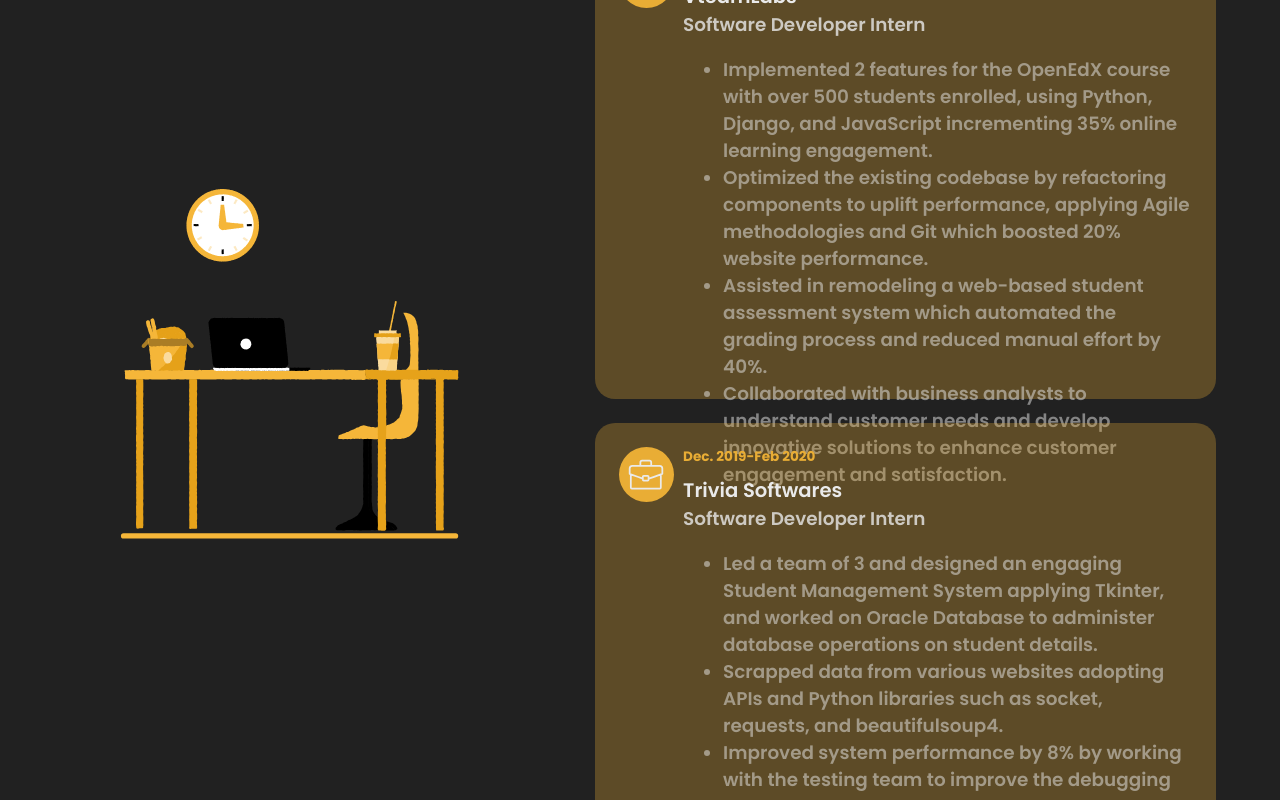
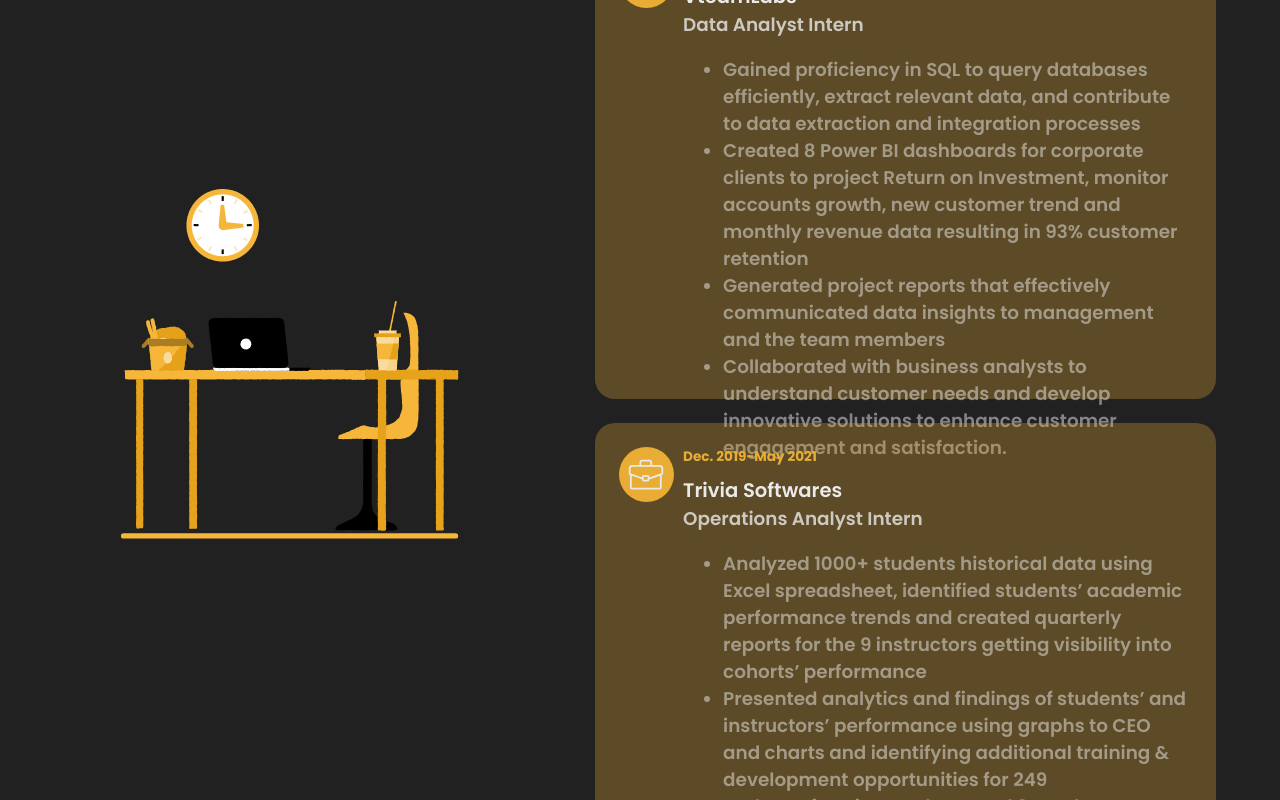
Before and after one commit to sahil-1811/sahil-1811.github.io, a React (Create React App) app: page / in a window 1280 px wide. Shown: the part 3100-3900 px from the top of the page. Built offline with nearby package versions, Linux system fonts and the light colour scheme; a web font is replaced by a local one.

Commit message:
Minor changes

```diff
--- a/src/data/contactsData.js
+++ b/src/data/contactsData.js
@@ -1,5 +1,5 @@
 export const contactsData = {
-    email: 'smody@stevens.edu',
+    email: 'sahilmody749@gmail.com',
     phone: '+1 (551) 234-7138',
     address: 'Jersey City, New Jersey, United States - 07307',
     sheetAPI: 'https://sheetdb.io/api/v1/92mhfs6pgyr34',
--- a/src/data/experienceData.js
+++ b/src/data/experienceData.js
@@ -2,26 +2,26 @@
     {
         id: 1,
         company: 'VteamLabs',
-        jobtitle: 'Software Developer Intern',
+        jobtitle: 'Data Analyst Intern',
         startYear: 'Sep. 2022',
         endYear: 'Dec. 2022',
         duties: <ul>
-                    <li>Implemented 2 features for the OpenEdX course with over 500 students enrolled, using Python, Django, and JavaScript incrementing 35% online learning engagement.</li>
-                    <li>Optimized the existing codebase by refactoring components to uplift performance, applying Agile methodologies and Git which boosted 20% website performance.</li>
-                    <li>Assisted in remodeling a web-based student assessment system which automated the grading process and reduced manual effort by 40%. </li>
+                    <li>Gained proficiency in SQL to query databases efficiently, extract relevant data, and contribute to data extraction and integration processes</li>
+                    <li>Created 8 Power BI dashboards for corporate clients to project Return on Investment, monitor accounts growth, new customer trend and monthly revenue data resulting in 93% customer retention</li>
+                    <li>Generated project reports that effectively communicated data insights to management and the team members</li>
                     <li> Collaborated with business analysts to understand customer needs and develop innovative solutions to enhance customer engagement and satisfaction.</li>
                 </ul>
     },
     {
         id: 2,
         company: 'Trivia Softwares',
-        jobtitle: 'Software Developer Intern',
+        jobtitle: 'Operations Analyst Intern',
         startYear: 'Dec. 2019',
-        endYear: 'Feb 2020',
+        endYear: 'May 2021',
         duties: <ul>
-                    <li>Led a team of 3 and designed an engaging Student Management System applying Tkinter, and worked on Oracle Database to administer database operations on student details.</li>
-                    <li>Scrapped data from various websites adopting APIs and Python libraries such as socket, requests, and beautifulsoup4.</li>
-                    <li>Improved system performance by 8% by working with the testing team to improve the debugging process.</li>
+                    <li>Analyzed 1000+ students historical data using Excel spreadsheet, identified students’ academic performance trends and created quarterly reports for the 9 instructors getting visibility into cohorts’ performance</li>
+                    <li>Presented analytics and findings of students’ and instructors’ performance using graphs to CEO and charts and identifying additional training & development opportunities for 249 underperforming students and 2 teachers</li>
+                    <li>Analyzed historical student performance data and recommended 118 high-performer students for scholarships and admission to Trivia Software’s elite program resulting in achieving 100% success rate for the group</li>
                     {/* <li>Awarded Certificate of Excellence to appreciate my strong leadership, sound character, and passion for innovation.</li> */}
             </ul>
     },
```
